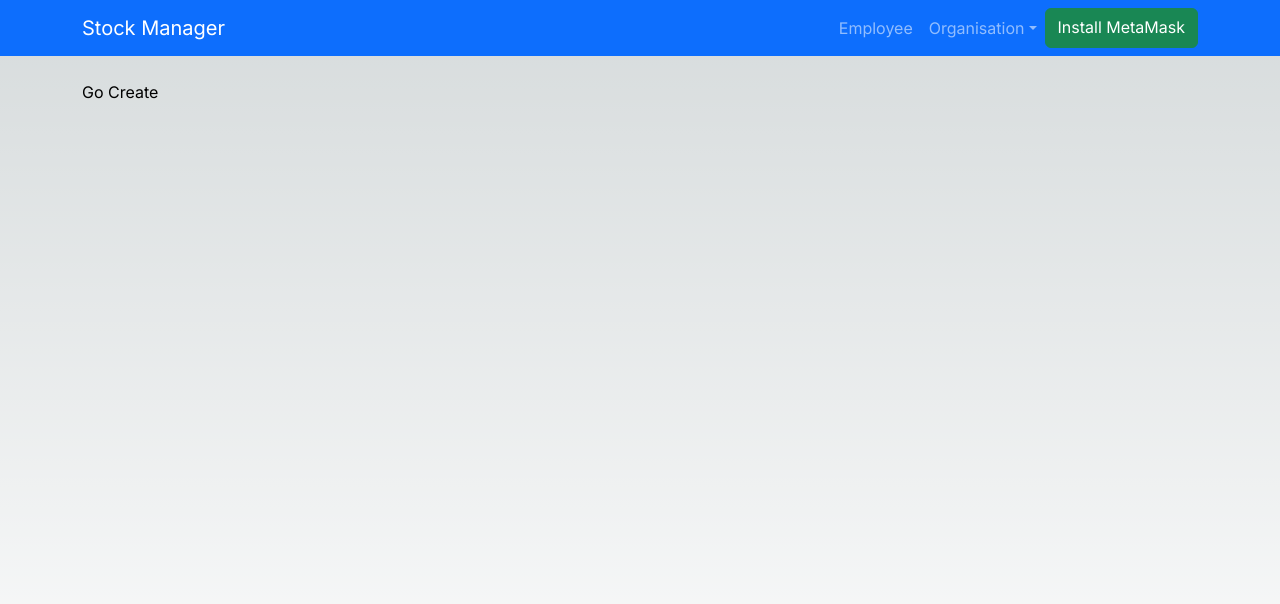
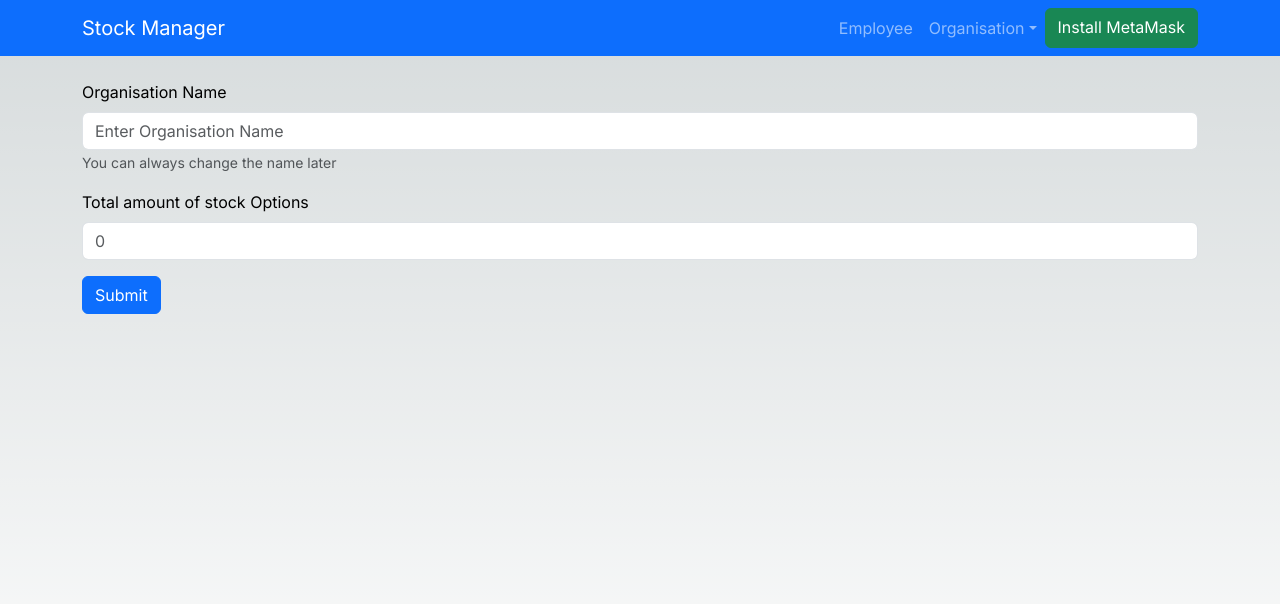
Before and after one commit to leodarkseid/periwnkl-website, a Next.js app: page /stock/organisation/create in a window 1280 px wide. Shown: the top 604 px of the page. Built offline with nearby package versions, Linux system fonts and the light colour scheme.

Commit message:
update to employee and organisation

```diff
--- a/package.json
+++ b/package.json
@@ -20,6 +20,7 @@
     "bootstrap": "^5.3.0",
     "eslint": "8.45.0",
     "eslint-config-next": "13.4.10",
+    "ethers": "^5.7.2",
     "next": "13.4.10",
     "react": "18.2.0",
     "react-bootstrap": "^2.8.0",
--- a/src/app/stock/components/navbarWalletButton.tsx
+++ b/src/app/stock/components/navbarWalletButton.tsx
@@ -2,10 +2,13 @@
 import { useEffect, useState } from "react";
 import { Button, Container } from 'react-bootstrap';
 import Modal from 'react-bootstrap/Modal';
+import {ethers } from "ethers";
 
 import MetamaskLogo from "./MetamaskLogo";
 
 
+
+// const provider = new ethers.providers.Web3Provider(window.ethereum);
 interface Window {
     ethereum: {
       request: (options: { method: string }) => Promise<string[]>;
@@ -17,13 +20,33 @@ export default function NavbarWalletButton (){
     const [showMetamask, setShowMetamask] = useState("Connect MetaMask")
     const [walletActive, setWalletActive] = useState(false)
 
+    const targetNetworkId = 59140;
+    const [currentChainId, setCurrentChain] = useState<number>();
+
+
+    const switchNetwork = async () => {
+      console.log("switch Network is called")
+
+      try{
+      await window.ethereum.request({
+        method: 'wallet_switchEthereumChain',
+        params: [{ chainId: '0xe704' }],
+      });
+      // refresh
+
+    } catch(error){
+      console.error("something went wrong", error)
+    }
+    };
+
     useEffect(() => {
-        requestAccount()
+        requestAccount();
     }, []);
 
     async function requestAccount() {
         if(window.ethereum){
             try{
+
                 setWalletActive(true);
                 const accounts = await window.ethereum.request({
                     method:  "eth_requestAccounts"
@@ -31,6 +54,10 @@ export default function NavbarWalletButton (){
                 const shortenedAccount = accounts[0].substring(0, 6) + "..." + accounts[0].substring(accounts[0].length - 4);
                 setShowWallet(shortenedAccount);
                 setShowMetamask(accounts[0]);
+                const provider = new ethers.providers.Web3Provider(window.ethereum);
+                const txx = await provider.getNetwork();
+                const chainId = txx.chainId;
+                setCurrentChain(chainId)
             }catch(error) {
                 console.log(error);
                 }
@@ -46,9 +73,13 @@ export default function NavbarWalletButton (){
         <Button variant="success" href="https://metamask.io/download/" target="_blank" rel="noopener">
             Install MetaMask
        </Button>}
-        { walletActive &&
+        { walletActive && currentChainId === targetNetworkId &&
         <Button variant="success" onClick={() => setShow(true)}>
             {showWallet}
+       </Button>}
+       { walletActive && currentChainId !== targetNetworkId &&
+        <Button variant="danger" onClick={switchNetwork}>
+            Wrong Network !
        </Button>}
 
       <Modal
--- a/src/app/stock/organisation/create/page.tsx
+++ b/src/app/stock/organisation/create/page.tsx
@@ -1,7 +1,28 @@
 "use client"
+import Button from 'react-bootstrap/Button';
+import Form from 'react-bootstrap/Form';
+
 export default function Create(){
 
     return(
-        <div>Go Create</div>
+        <>
+        <Form>
+      <Form.Group className="mb-3" controlId="formBasicName">
+        <Form.Label>Organisation Name</Form.Label>
+        <Form.Control type="name" placeholder="Enter Organisation Name" />
+        <Form.Text className="text-muted">
+          You can always change the name later
+        </Form.Text>
+      </Form.Group>
+
+      <Form.Group className="mb-3" controlId="formBasicName">
+        <Form.Label>Total amount of stock Options</Form.Label>
+        <Form.Control type="number" placeholder="0" />
+      </Form.Group>
+      <Button variant="primary" type="submit">
+        Submit
+      </Button>
+    </Form>
+    </>
     )
 }
```
Also changed, not shown: 1 other file (tests, documents, lock files or other folders).
